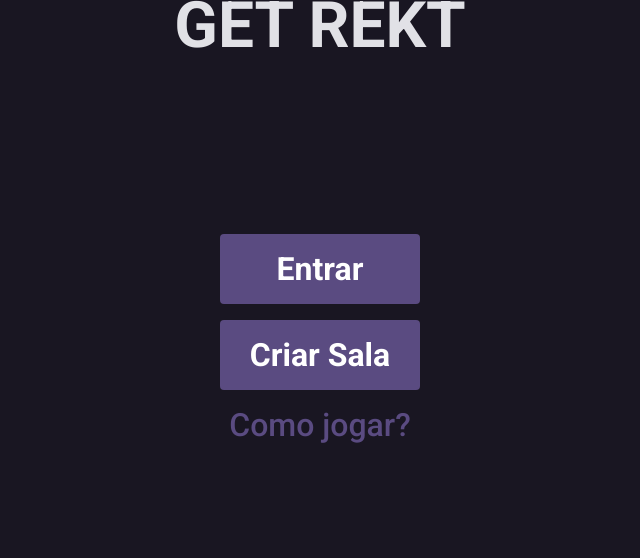
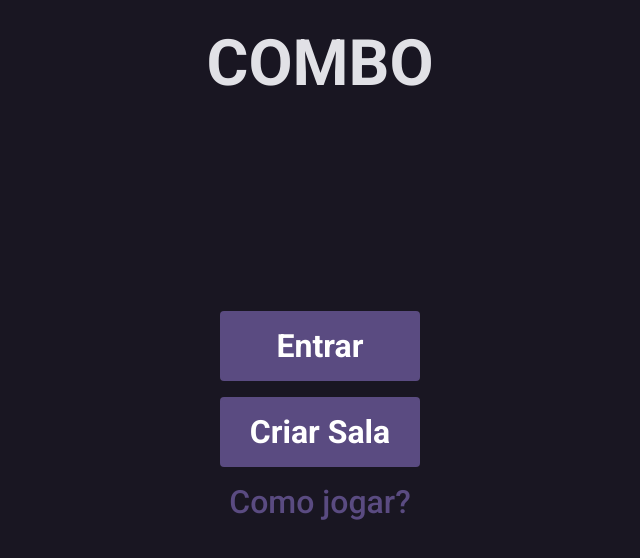
Before and after one commit to oMelqs/combo-game-app, a React (Vite) app: page / in a window 1280 px wide. Shown: the top 558 px of the page, without its empty margins (320-960 px from the left). Built offline with nearby package versions, Linux system fonts and the light colour scheme.

Commit message:
feat: change app name

```diff
--- a/index.html
+++ b/index.html
@@ -16,7 +16,7 @@
       href="https://fonts.googleapis.com/icon?family=Material+Icons"
     />
     <meta name="viewport" content="width=device-width, initial-scale=1.0" />
-    <title>GET REKT</title>
+    <title>COMBO</title>
   </head>
   <body>
     <div id="root"></div>
--- a/src/components/Header/index.tsx
+++ b/src/components/Header/index.tsx
@@ -5,7 +5,7 @@ import { Title } from "./style";
 const Header: React.FC = () => {
   return (
     <header>
-      <Title>GET REKT</Title>
+      <Title>COMBO</Title>
     </header>
   );
 };
--- a/src/components/Header/style.ts
+++ b/src/components/Header/style.ts
@@ -6,7 +6,7 @@ export const Title = styled.title`
   line-height: 6vh;
   height: 6vh;
   margin: 0;
-  padding: 2%;
+  padding: 64px;
   text-transform: uppercase;
   display: flex;
   align-items: center;
```
